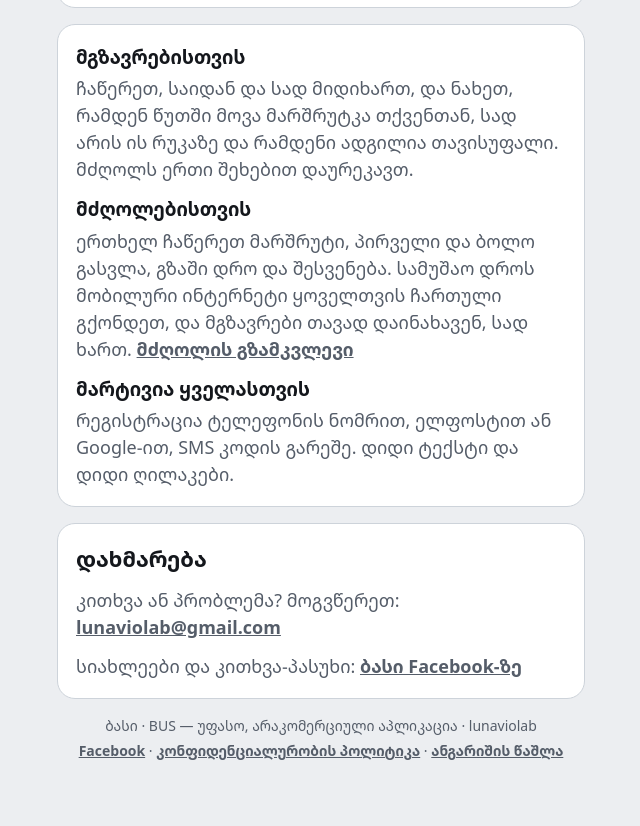
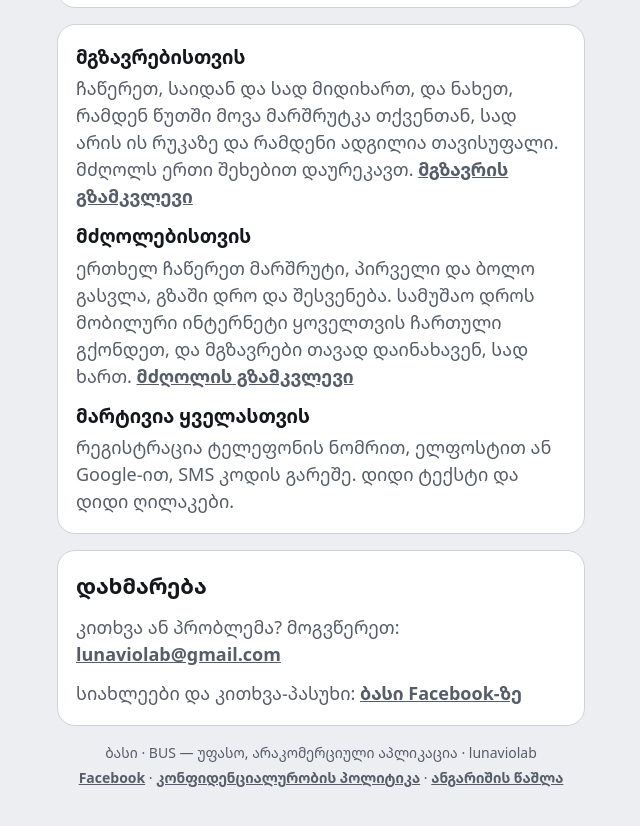
Before and after one commit to zukajirashvili/basi, a plain HTML site: page index.html in a window 1280 px wide. Shown: the part 1459-2285 px from the top of the page, without its empty margins (319-959 px from the left). Before the commit the page ends 2260 px from the top, so only its background shows below. Drawn offline with Linux system fonts and the light colour scheme; no server answers.

Commit message:
Add the passenger guide to the download page
Co-Authored-By: Claude Opus 5.5 <noreply@anthropic.com>

```diff
--- a/index.html
+++ b/index.html
@@ -116,7 +116,7 @@
   <section class="card features">
     <div class="feature">
       <h3>მგზავრებისთვის</h3>
-      <p class="muted">ჩაწერეთ, საიდან და სად მიდიხართ, და ნახეთ, რამდენ წუთში მოვა მარშრუტკა თქვენთან, სად არის ის რუკაზე და რამდენი ადგილია თავისუფალი. მძღოლს ერთი შეხებით დაურეკავთ.</p>
+      <p class="muted">ჩაწერეთ, საიდან და სად მიდიხართ, და ნახეთ, რამდენ წუთში მოვა მარშრუტკა თქვენთან, სად არის ის რუკაზე და რამდენი ადგილია თავისუფალი. მძღოლს ერთი შეხებით დაურეკავთ. <a href="passenger-guide.png">მგზავრის გზამკვლევი</a></p>
     </div>
     <div class="feature">
       <h3>მძღოლებისთვის</h3>
```
Also changed, not shown: passenger-guide.png (added).
